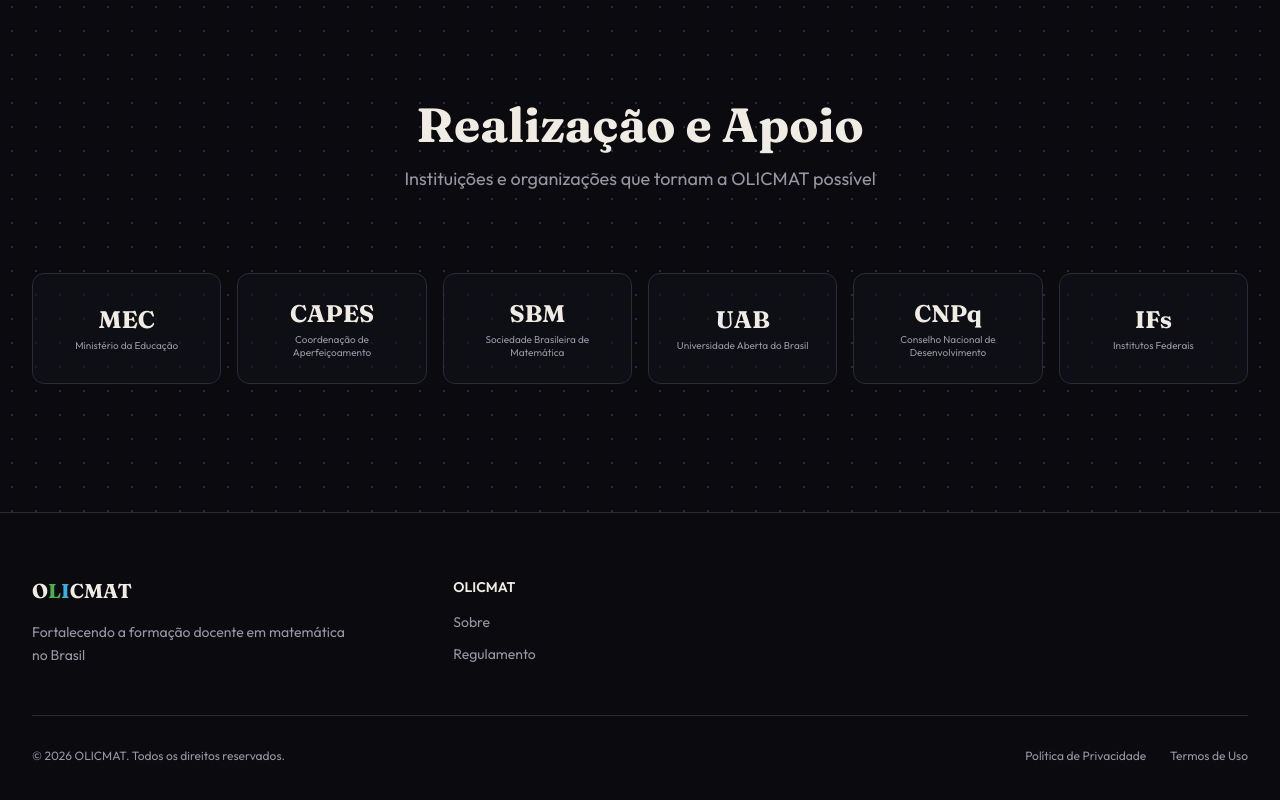
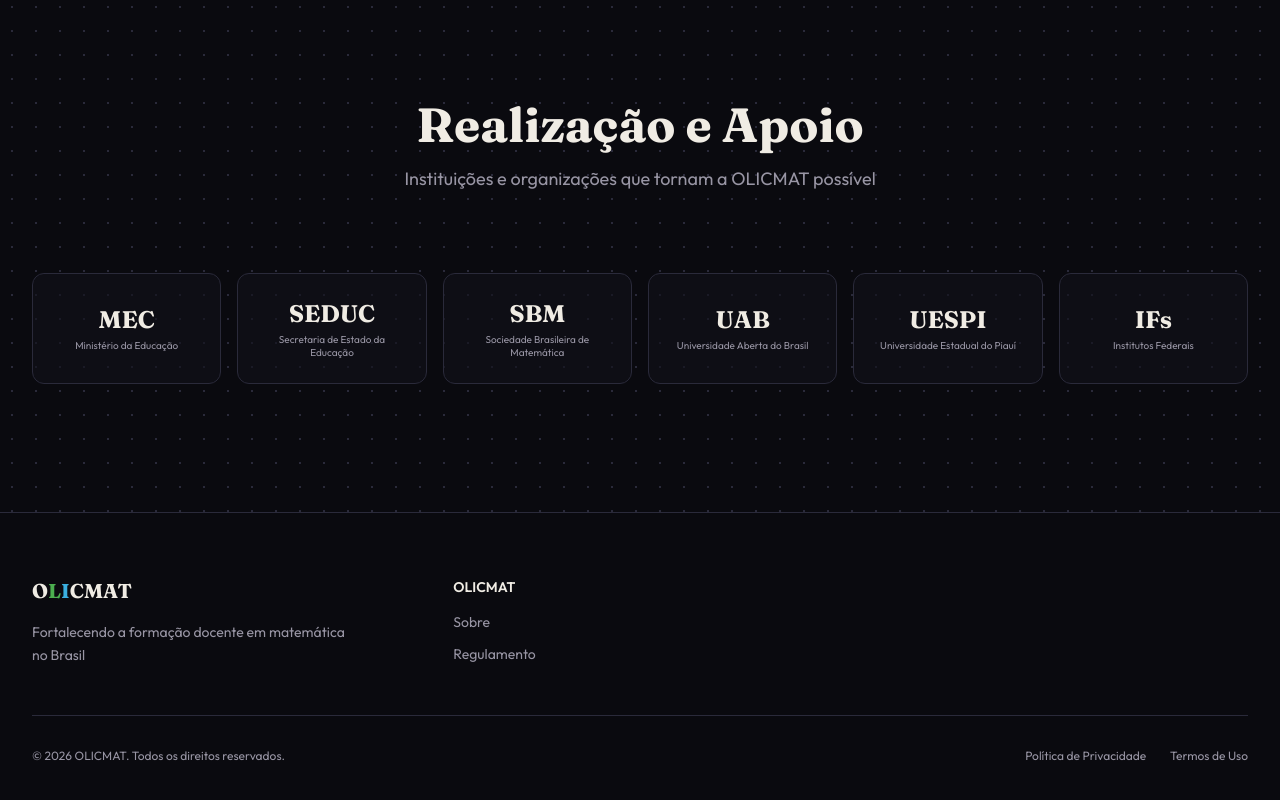
Before and after one commit to CEAD-UFPI/olicmat, a Next.js app in the folder frontend/: page / in a window 1280 px wide. Shown: the part 4037-4837 px from the top of the page. Built offline with nearby package versions, Linux system fonts and the light colour scheme; no server answers.

Commit message:
fix: Atualiza parceiros na landing page (SEDUC e UESPI)

```diff
--- a/frontend/src/components/landing/Parceiros.tsx
+++ b/frontend/src/components/landing/Parceiros.tsx
@@ -4,10 +4,10 @@
 
 const parceiros = [
   { nome: "MEC", sigla: "Ministério da Educação" },
-  { nome: "CAPES", sigla: "Coordenação de Aperfeiçoamento" },
+  { nome: "SEDUC", sigla: "Secretaria de Estado da Educação" },
   { nome: "SBM", sigla: "Sociedade Brasileira de Matemática" },
   { nome: "UAB", sigla: "Universidade Aberta do Brasil" },
-  { nome: "CNPq", sigla: "Conselho Nacional de Desenvolvimento" },
+  { nome: "UESPI", sigla: "Universidade Estadual do Piauí" },
   { nome: "IFs", sigla: "Institutos Federais" },
 ];
 
```
